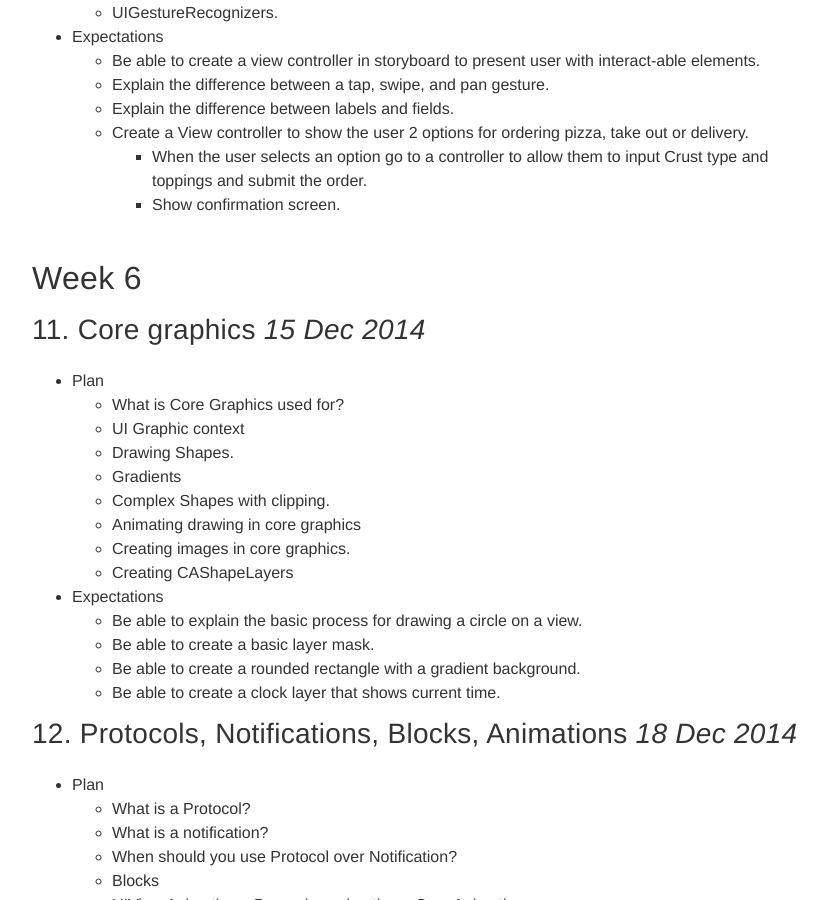
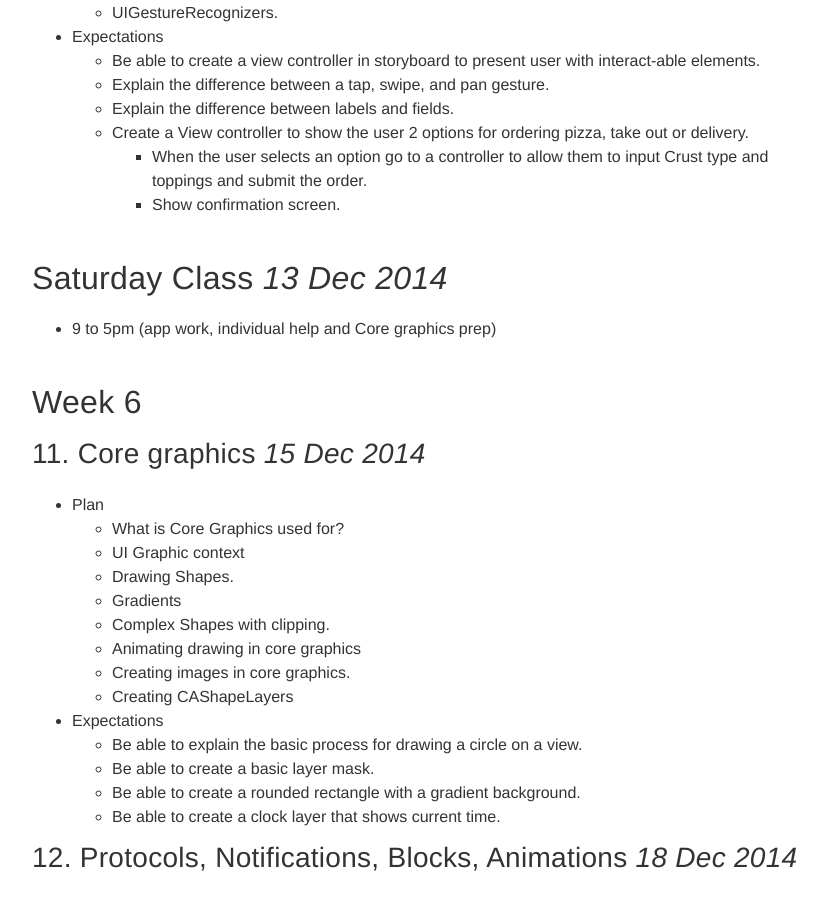
Before and after one commit to portlandcodeschool/ios, a Jekyll site: the page built from schedule.md, in a window 1280 px wide and 900 px high, scrolled down 4145 px. Shown: the whole window, without its empty margins (288-1115 px from the left). Built offline with Jekyll 4.4.1, drawn with Linux system fonts in a browser that asks for light colours; nearby versions of some CDN libraries.

Commit message:
Update schedule.md

```diff
--- a/schedule.md
+++ b/schedule.md
@@ -154,6 +154,9 @@ tags: [schedule]
       - When the user selects an option go to a controller to allow them to input Crust type and toppings and submit the order.
       - Show confirmation screen.
 
+# Saturday Class *13 Dec 2014*
+* 9 to 5pm (app work, individual help and Core graphics prep)
+
 # Week 6
 
 ## 11. Core graphics *15 Dec 2014*
```
